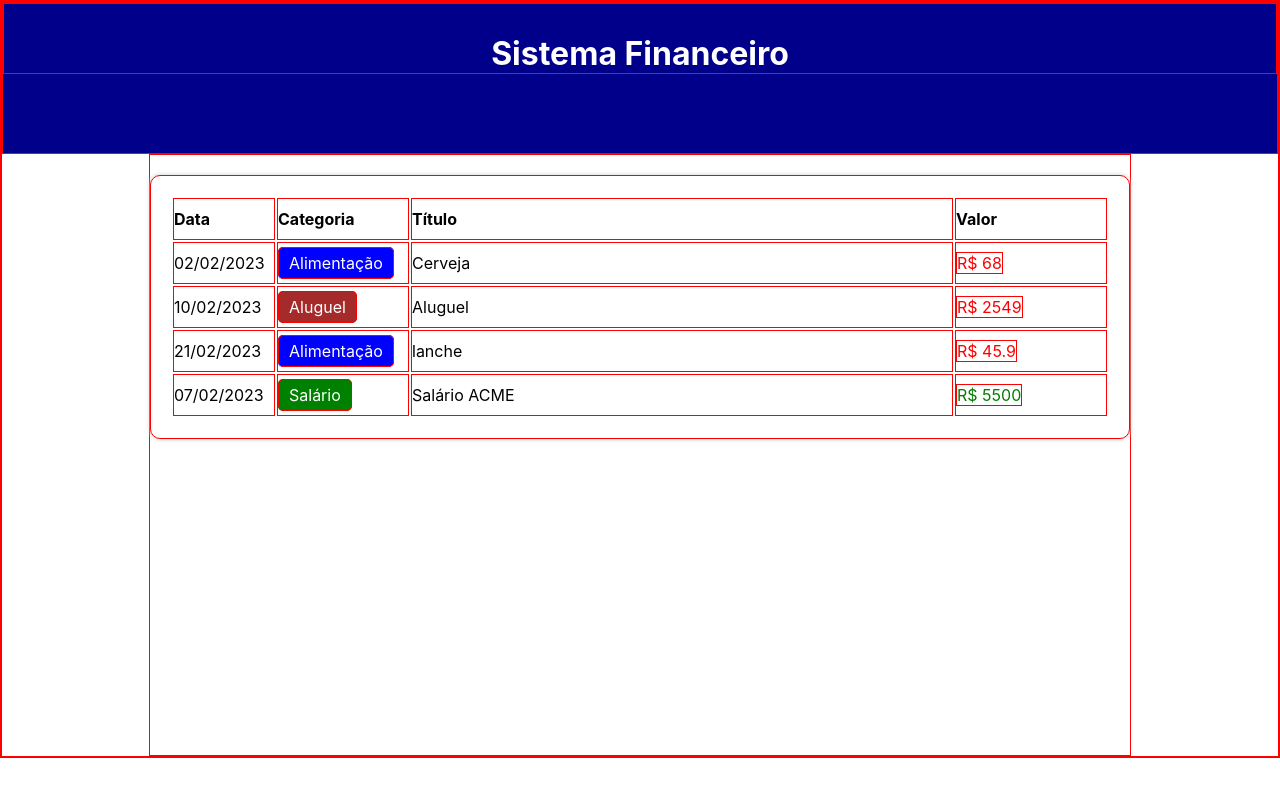
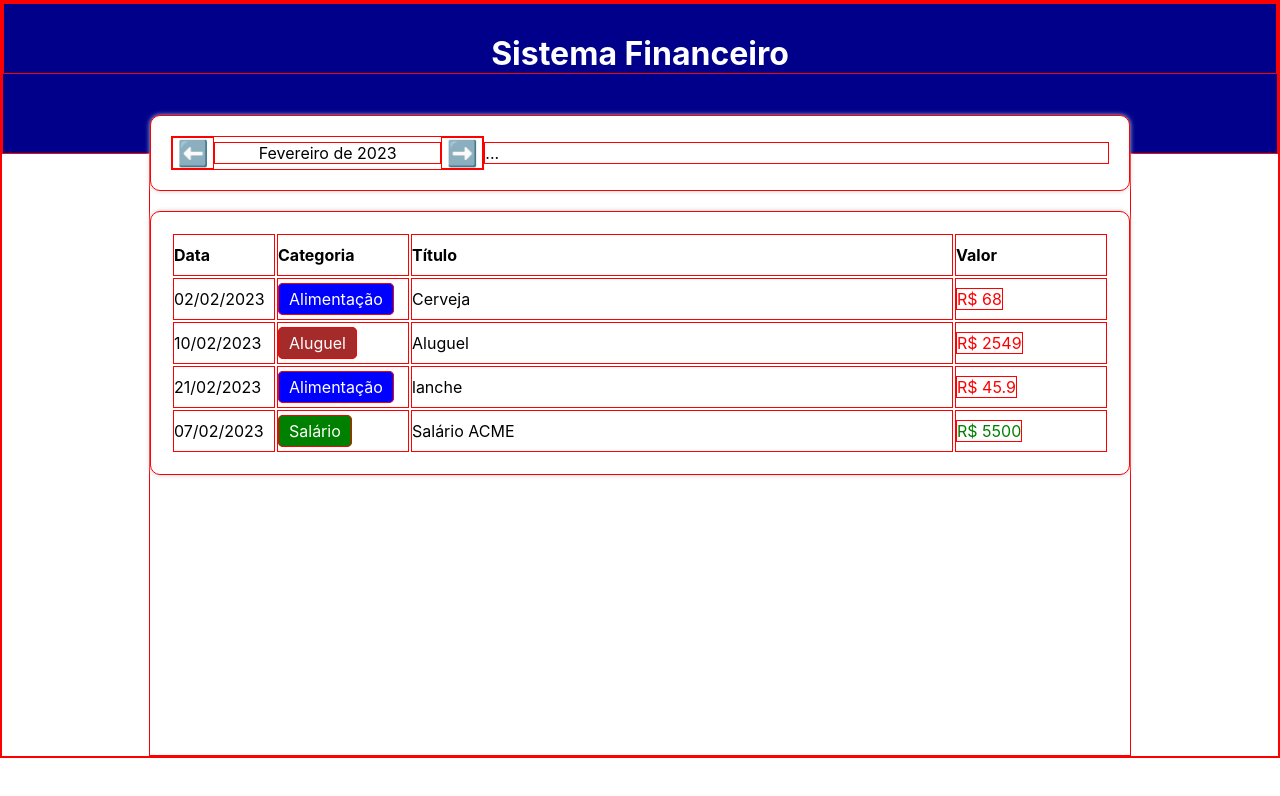
Before and after one commit to khalegjr/expense-tracker-react, a React (Create React App) app: page / in a window 1280 px wide. Shown: the top 796 px of the page. Built offline with nearby package versions, Linux system fonts and the light colour scheme.

Commit message:
Cria componente para alterar o mês corrente

```diff
--- a/src/App.tsx
+++ b/src/App.tsx
@@ -1,5 +1,6 @@
 import { useEffect, useState } from "react";
 import { Body, Container, Header, HeaderText } from "./App.styles";
+import { InfoArea } from "./components/InfoArea";
 import { TableArea } from "./components/TableArea";
 import { items } from "./data/items";
 import { filterListByMonth, getCurrentMonth } from "./helpers/dateFilters";
@@ -14,6 +15,10 @@ const App = () => {
     setFilteredList(filterListByMonth(list, currentMonth));
   }, [list, currentMonth]);
 
+  const handleMonthChange = (newMonth: string) => {
+    setCurrentMonth(newMonth);
+  };
+
   return (
     <Container>
       <Header>
@@ -21,7 +26,10 @@ const App = () => {
       </Header>
 
       <Body>
-        {/* Área de informações */}
+        <InfoArea
+          currentMonth={currentMonth}
+          onMonthChange={handleMonthChange}
+        />
 
         {/* Área de inserção */}
 
--- /dev/null
+++ b/src/components/InfoArea/index.tsx
@@ -0,0 +1,43 @@
+import { formatCurrentMonth } from "../../helpers/dateFilters";
+import {
+  Container,
+  MonthArea,
+  MonthArrow,
+  MonthTitle,
+  ResumeArea,
+} from "./styles";
+
+type Props = {
+  currentMonth: string;
+  onMonthChange: (newMonth: string) => void;
+};
+
+export const InfoArea = ({ currentMonth, onMonthChange }: Props) => {
+  const handlePrevMonth = () => {
+    let [year, month] = currentMonth.split("-");
+    let currentDate = new Date(parseInt(year), parseInt(month) - 1, 1);
+
+    currentDate.setMonth(currentDate.getMonth() - 1);
+    onMonthChange(`${currentDate.getFullYear()}-${currentDate.getMonth() + 1}`);
+  };
+
+  const handleNextMonth = () => {
+    let [year, month] = currentMonth.split("-");
+    let currentDate = new Date(parseInt(year), parseInt(month) - 1, 1);
+
+    currentDate.setMonth(currentDate.getMonth() + 1);
+    onMonthChange(`${currentDate.getFullYear()}-${currentDate.getMonth() + 1}`);
+  };
+
+  return (
+    <Container>
+      <MonthArea>
+        <MonthArrow onClick={handlePrevMonth}>⬅️</MonthArrow>
+        <MonthTitle>{formatCurrentMonth(currentMonth)}</MonthTitle>
+        <MonthArrow onClick={handleNextMonth}>➡️</MonthArrow>
+      </MonthArea>
+
+      <ResumeArea>...</ResumeArea>
+    </Container>
+  );
+};
--- /dev/null
+++ b/src/components/InfoArea/styles.ts
@@ -0,0 +1,34 @@
+import styled from "styled-components";
+
+export const Container = styled.section`
+  display: flex;
+  align-items: center;
+  background-color: #fff;
+  box-shadow: 0 0 5px #ccc;
+  border-radius: 10px;
+  padding: 20px;
+  margin-top: -40px;
+`;
+
+export const MonthArea = styled.div`
+  flex: 1;
+  display: flex;
+  align-items: center;
+`;
+
+export const MonthArrow = styled.div`
+  width: 40px;
+  text-align: center;
+  font-size: 25px;
+  cursor: pointer;
+`;
+
+export const MonthTitle = styled.div`
+  flex: 1;
+  text-align: center;
+`;
+
+export const ResumeArea = styled.div`
+  flex: 2;
+  display: flex;
+`;
```
